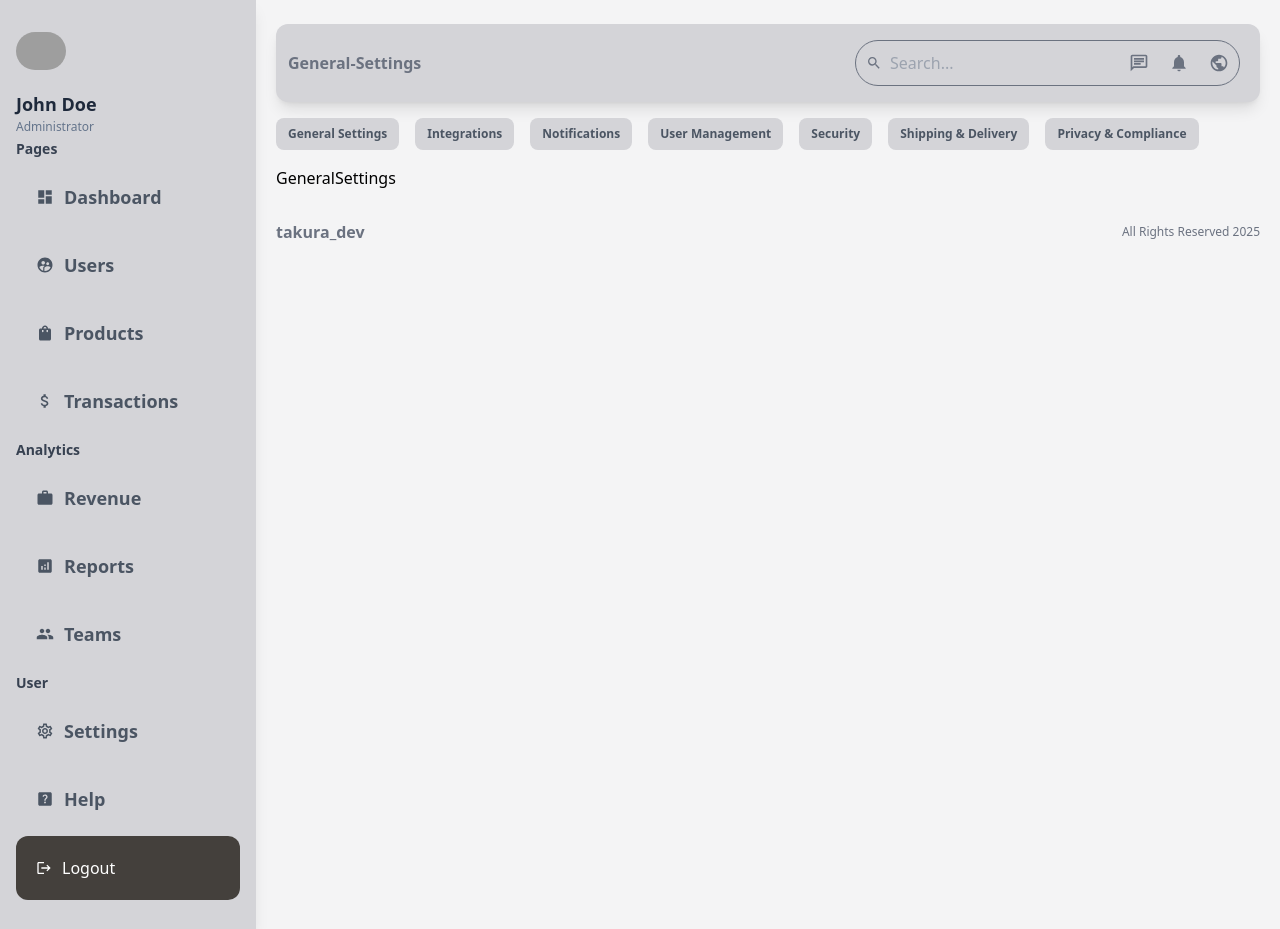
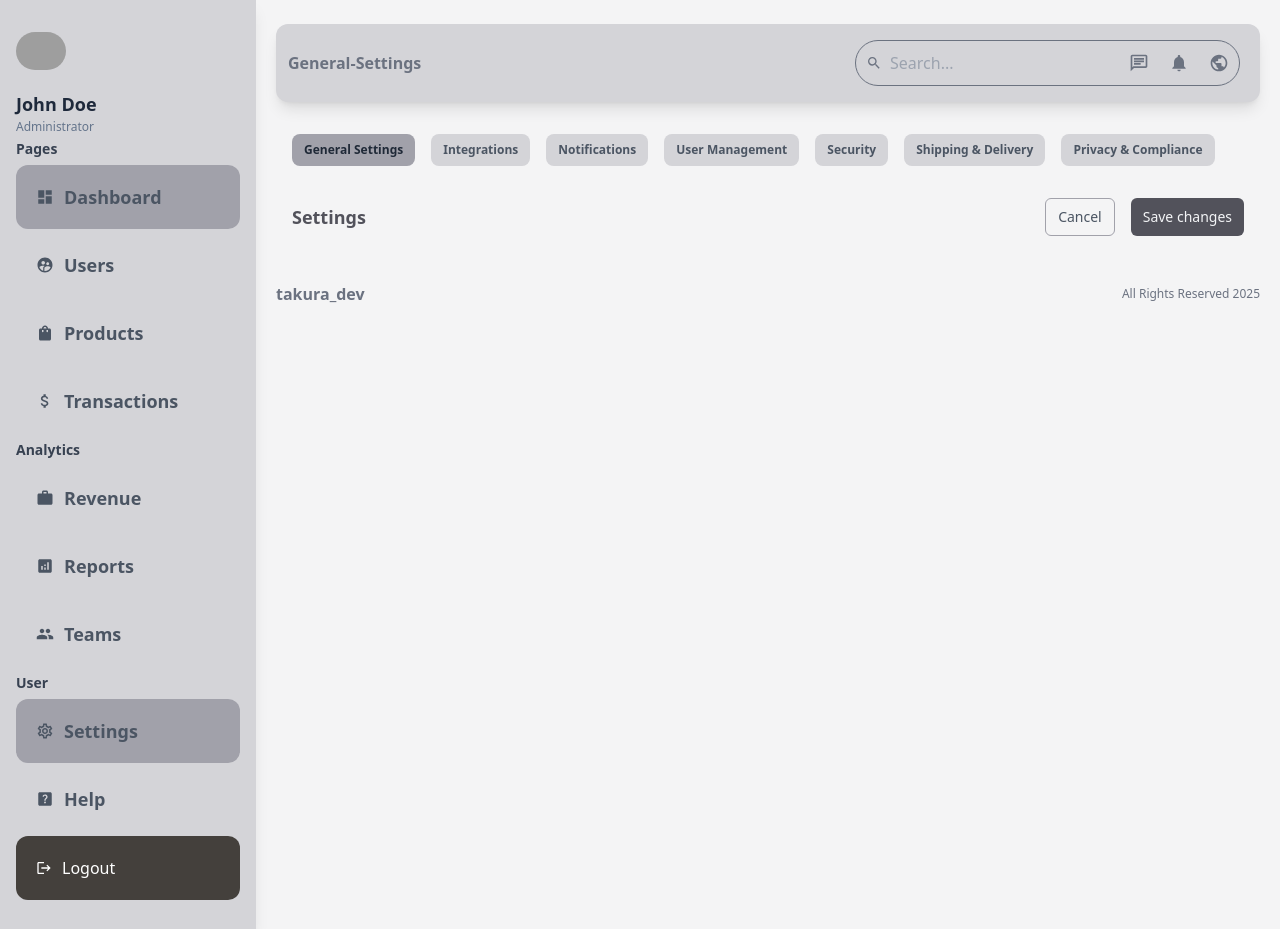
Before and after one commit to brandon-bwoni/admin-dashboard, a Next.js app: page /dashboard/settings/general-settings in a window 1280 px wide. Built offline with nearby package versions, Linux system fonts and the light colour scheme; grey boxes are pictures that could not be loaded.

Commit message:
settings nav & add-products

```diff
--- a/src/app/dashboard/products/add-product/page.tsx
+++ b/src/app/dashboard/products/add-product/page.tsx
@@ -0,0 +1,57 @@
+const AddProductPage = () => {
+  return (
+    <div className="bg-zinc-300 mt-4">
+      <form action="" className="flex flex-col justify-between bg-zinc-300">
+        <input
+          type="text"
+          placeholder="title"
+          name="title"
+          required
+          className="p-3 border border-zinc-400 mb-4 rounded-lg bg-zinc-100"
+        />
+        <select name="cat" id="cat" className="w-[45%] my-4">
+          <option value="general">-- Choose a category --</option>
+          <option value="kitchen">Kitchen</option>
+          <option value="phone">Phone</option>
+          <option value="computer">Computer</option>
+        </select>
+        <input
+          type="number"
+          placeholder="price"
+          name="price"
+          className="p-3 border border-zinc-400 mb-4 rounded-lg 100"
+        />
+        <input
+          type="number"
+          placeholder="stock"
+          name="stock"
+          className="p-3 border border-zinc-400 mb-4 rounded-lg 100"
+        />
+        <input
+          type="text"
+          placeholder="color"
+          name="color"
+          className="p-3 border border-zinc-400 mb-4 rounded-lg 100"
+        />
+        <input
+          type="text"
+          placeholder="size"
+          name="size"
+          className="p-3 border border-zinc-400 mb-4 rounded-lg 100"
+        />
+        <textarea
+          name="desc"
+          id="desc"
+          rows={16}
+          placeholder="Description"
+          className="p-3 border border-zinc-400 mb-4 rounded-lg 100"
+        ></textarea>
+        <button type="submit" className="mt-3">
+          Submit
+        </button>
+      </form>
+    </div>
+  );
+};
+
+export default AddProductPage;
--- a/src/app/dashboard/products/page.tsx
+++ b/src/app/dashboard/products/page.tsx
@@ -3,7 +3,7 @@ import Search from "@/components/dashboard/Search";
 import Image from "next/image";
 import Link from "next/link";
 
-const ProductsPage = ({ placeholder }) => {
+const ProductsPage = () => {
   return (
     <div className="bg-zinc-300 p-5 rounded-xl mt-5">
       <div className="flex justify-between items-center px-2 pt-1 pb-2">
--- a/src/app/dashboard/settings/general-settings/page.tsx
+++ b/src/app/dashboard/settings/general-settings/page.tsx
@@ -1,7 +1,22 @@
 import React from "react";
 
 const GeneralSettings = () => {
-  return <div>GeneralSettings</div>;
+  return (
+    <>
+      <div className="flex justify-between items-center">
+        <h1 className="text-lg font-bold text text-zinc-600">Settings</h1>
+        <div className="flex gap-4 b">
+          <button className="py-2 px-3 font-medium text-sm hover:bg-zinc-300 hover:text-gray-600 border border-zinc-400 text-gray-600 rounded-md cursor-pointer hover:border-none">
+            Cancel
+          </button>
+          <button className="py-2 px-3 text-sm font-medium  hover:bg-zinc-500 hover:text-white bg-zinc-600 text-gray-100 border-none rounded-md cursor-pointer">
+            Save changes
+          </button>
+        </div>
+      </div>
+      <div></div>
+    </>
+  );
 };
 
 export default GeneralSettings;
--- a/src/app/dashboard/settings/layout.tsx
+++ b/src/app/dashboard/settings/layout.tsx
@@ -2,9 +2,9 @@ import SettingsNav from "@/components/settings/SettingsNav";
 
 const SettingsLayout = ({ children }: { children: React.ReactNode }) => {
   return (
-    <div>
+    <div className="p-4">
       <SettingsNav />
-      {children}
+      <div className="mt-4">{children}</div>
     </div>
   );
 };
--- a/src/components/dashboard/sidebar/MenuLink.tsx
+++ b/src/components/dashboard/sidebar/MenuLink.tsx
@@ -2,14 +2,21 @@
 import Link from "next/link";
 import { usePathname } from "next/navigation";
 
-const MenuLink = ({ item }) => {
+interface MenuItem {
+  path: string;
+  icon: React.ReactNode;
+  title: string;
+}
+
+const MenuLink = ({ item }: { item: MenuItem }) => {
   const pathname = usePathname();
+  const isActive = pathname.startsWith(item.path);
 
   return (
     <Link
       href={item.path}
       className={`${"flex items-center gap-[10px] p-5 font-semibold text-[18px] my-1 rounded-xl hover:bg-zinc-400 text-gray-600 hover:text-gray-800"} ${
-        pathname === item.path && "bg-zinc-400"
+        isActive ? "bg-zinc-400" : ""
       }`}
     >
       {item.icon}
--- a/src/components/settings/SettingsNav.tsx
+++ b/src/components/settings/SettingsNav.tsx
@@ -5,42 +5,43 @@ import { usePathname } from "next/navigation";
 const SettingsNav = () => {
   const pathname = usePathname();
 
+  const basePath = "/dashboard/settings";
+
   const links = [
     {
       title: "General Settings",
-      link: `${pathname}/general-settings`,
+      link: `${basePath}/general-settings`,
     },
     {
       title: "Integrations",
-      link: `${pathname}/integrations`,
+      link: `${basePath}/integrations`,
     },
     {
       title: "Notifications",
-      link: `${pathname}/notifications`,
+      link: `${basePath}/notifications`,
     },
     {
       title: "User Management",
-      link: `${pathname}/user-management`,
+      link: `${basePath}/user-management`,
     },
     {
       title: "Security",
-      link: `${pathname}/security-privacy`,
+      link: `${basePath}/security-privacy`,
     },
     {
       title: "Shipping & Delivery",
-      link: `${pathname}/shipping-delivery`,
+      link: `${basePath}/shipping-delivery`,
     },
     {
       title: "Privacy & Compliance",
-      link: `${pathname}/privacy-compliancy`,
+      link: `${basePath}/privacy-compliancy`,
     },
   ];
 
   return (
     <div>
       <ul className="flex flex-row gap-4 py-4">
-        {links.map((link, index) => {
-          return (
+        {links.map((link, index) => (
           <li
             key={index}
             className={`px-3 py-2 text-xs font-semibold bg-zinc-300 rounded-lg text-gray-600 hover:text-gray-800 hover:bg-zinc-400 ${
@@ -49,8 +50,7 @@ const SettingsNav = () => {
           >
             <Link href={link.link}>{link.title}</Link>
           </li>
-          );
-        })}
+        ))}
       </ul>
     </div>
   );
```
Lines whose indentation alone changed are shown as unchanged.
